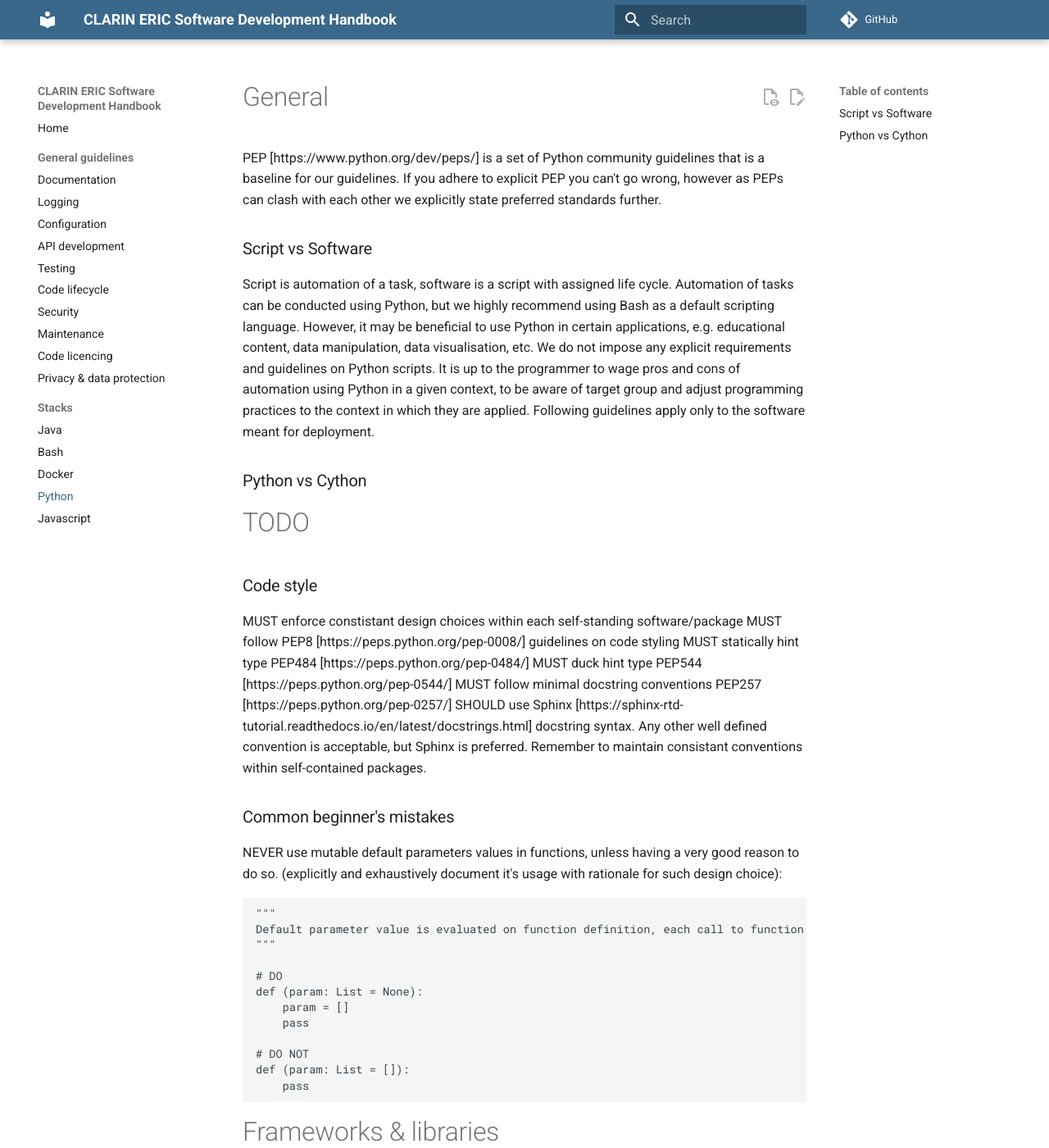
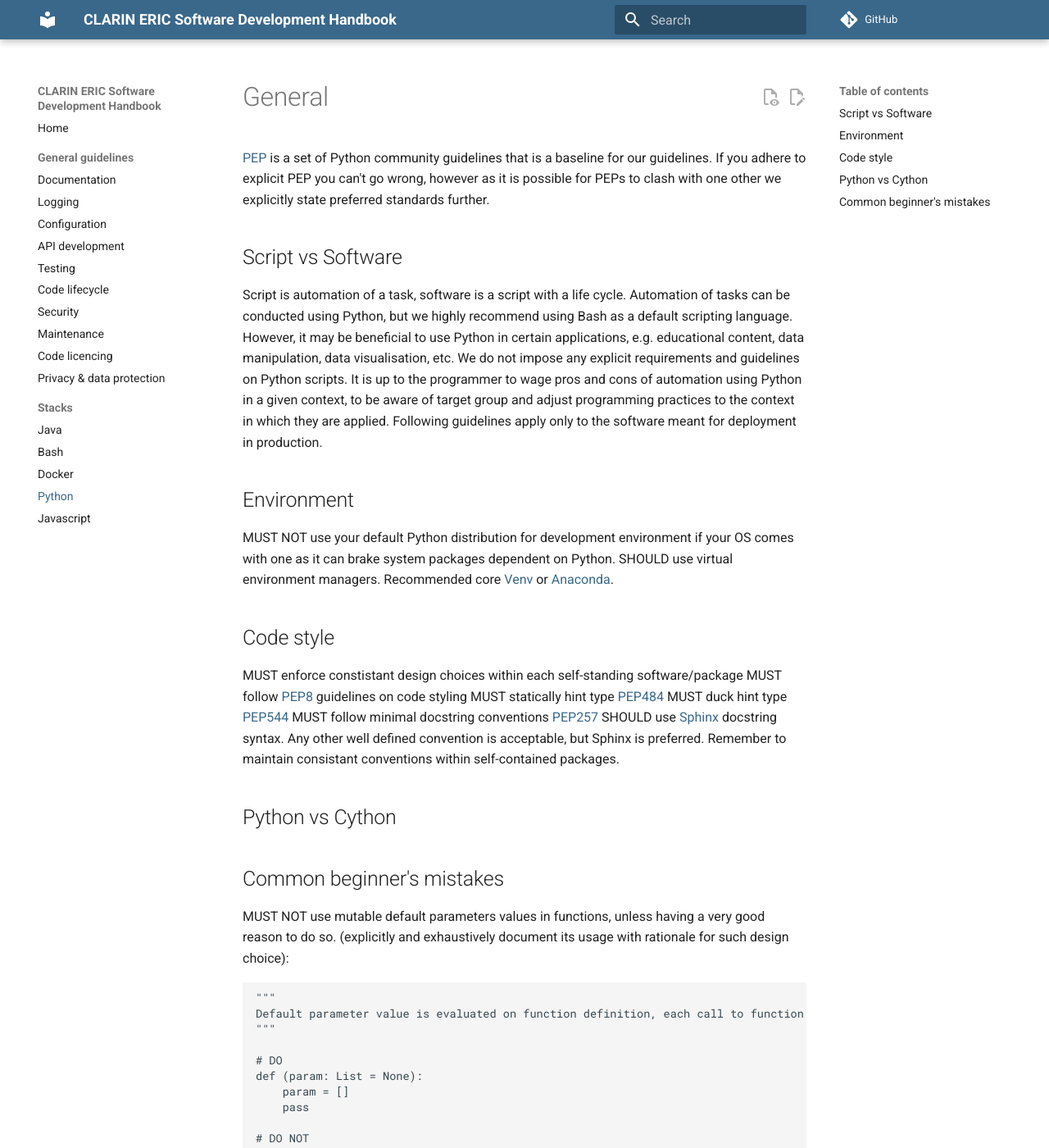
Before and after one commit to clarin-eric/handbook-development, an MkDocs documentation site: the page built from docs/stack/python.md, in a window 1280 px wide and 1400 px high. Shown: the whole window at 82% size. Built offline with MkDocs 1.6.1 and Material for MkDocs 9.7.7, drawn with Linux system fonts in a browser that asks for light colours; comment, search, counter and statistics services are not loaded; some of the changed text lies outside the part shown.

Commit message:
hyperlinks to external sources

````diff
--- a/docs/stack/python.md
+++ b/docs/stack/python.md
@@ -1,28 +1,30 @@
 # General
+[PEP](https://www.python.org/dev/peps/) is a set of Python community guidelines that is a baseline for our guidelines. If you adhere to explicit PEP you can't go wrong, however as it is possible for PEPs to clash with one other we explicitly state preferred standards further.
 
-PEP [https://www.python.org/dev/peps/] is a set of Python community guidelines that is a baseline for our guidelines. If you adhere to explicit PEP you can't go wrong, however as PEPs can clash with each other we explicitly state preferred standards further.
+## Script vs Software
+Script is automation of a task, software is a script with a life cycle.
+Automation of tasks can be conducted using Python, but we highly recommend using Bash as a default scripting language. However, it may be beneficial to use Python in certain applications, e.g. educational content, data manipulation, data visualisation, etc. We do not impose any explicit requirements and guidelines on Python scripts. It is up to the programmer to wage pros and cons of automation using Python in a given context, to be aware of target group and adjust programming practices to the context in which they are applied. Following guidelines apply only to the software meant for deployment in production.
 
-### Script vs Software
-Script is automation of a task, software is a script with assigned life cycle.
-Automation of tasks can be conducted using Python, but we highly recommend using Bash as a default scripting language. However, it may be beneficial to use Python in certain applications, e.g. educational content, data manipulation, data visualisation, etc. We do not impose any explicit requirements and guidelines on Python scripts. It is up to the programmer to wage pros and cons of automation using Python in a given context, to be aware of target group and adjust programming practices to the context in which they are applied. Following guidelines apply only to the software meant for deployment.
+## Environment
+MUST NOT use your default Python distribution for development environment if your OS comes with one as it can brake system packages dependent on Python.
+SHOULD use virtual environment managers. Recommended core [Venv](https://docs.python.org/3/library/venv.html) or [Anaconda](https://www.anaconda.com/).
 
-### Python vs Cython
-#TODO
+## Code style
+MUST enforce constistant design choices within each self-standing software/package
+MUST follow [PEP8](https://peps.python.org/pep-0008/) guidelines on code styling
+MUST statically hint type [PEP484](https://peps.python.org/pep-0484/)
+MUST duck hint type [PEP544](https://peps.python.org/pep-0544/)
+MUST follow minimal docstring conventions [PEP257](https://peps.python.org/pep-0257/)
+SHOULD use [Sphinx](https://sphinx-rtd-tutorial.readthedocs.io/en/latest/docstrings.html) docstring syntax. Any other well defined convention is acceptable, but Sphinx is preferred. Remember to maintain consistant conventions within self-contained packages.
 
-### Code style
-MUST enforce constistant design choices within each self-standing software/package
-MUST follow PEP8 [https://peps.python.org/pep-0008/] guidelines on code styling
-MUST statically hint type PEP484 [https://peps.python.org/pep-0484/]
-MUST duck hint type PEP544 [https://peps.python.org/pep-0544/]
-MUST follow minimal docstring conventions PEP257 [https://peps.python.org/pep-0257/]
-SHOULD use Sphinx [https://sphinx-rtd-tutorial.readthedocs.io/en/latest/docstrings.html] docstring syntax. Any other well defined convention is acceptable, but Sphinx is preferred. Remember to maintain consistant conventions within self-contained packages.
+## Python vs Cython
 
-### Common beginner's mistakes
-NEVER use mutable default parameters values in functions, unless having a very good reason to do so. (explicitly and exhaustively document it's usage with rationale for such design choice):
+## Common beginner's mistakes
+MUST NOT use mutable default parameters values in functions, unless having a very good reason to do so. (explicitly and exhaustively document its usage with rationale for such design choice):
 
 ```Python
 """
-Default parameter value is evaluated on function definition, each call to function mutating the parameter will mutate default value. Read more: https://docs.python-guide.org/writing/gotchas/.
+Default parameter value is evaluated on function definition, each call to function mutating the parameter will mutate the default value. Read more: https://docs.python-guide.org/writing/gotchas/.
 """
 
 # DO
@@ -36,33 +38,34 @@ def (param: List = []):
 ```
 
 # Frameworks & libraries
-### Django
-For web applications we use Django (https://docs.djangoproject.com/) by default. Always strive for latest LTS Django support.
+List of recommended packages for specific applications.
+## Django
+For web applications we use [Django](https://docs.djangoproject.com/) by default. Always strive for latest LTS Django support.
 
-### Django REST framework
-Should use Django-rest-framework (https://www.django-rest-framework.org/) for REST API implementation. Flask is also fine, but we have no experience in working with Flask. Developers are free to explore other options and in future expand on this section
+## Django REST framework
+SHOULD use [Django-rest-framework](https://www.django-rest-framework.org/) for REST API implementation. Other solutions like Flask are also fine, but we have no experience in working with any of them. Developers are free to explore other options and in future expand on this section
 
-### XML processing
-For `.xml` files processing we recommend using lxml (https://lxml.de/).
+## XML processing
+For `.xml` files processing SHOULD use [lxml](https://lxml.de/).
 
-### Logging:
-Python core logging (https://docs.python.org/3/library/logging.html). Django logging utilises core Python logging making it fully compatible.
-
+## Logging:
+By default SHOULD use Python's core [logging](https://docs.python.org/3/library/logging.html) package. Django logging utilises core Python logging making it fully compatible.
 
 # Build & CI
 Use `pip` as default package manage
-	- On Alpine package registry [https://pkgs.alpinelinux.org/packages] has priority over PyPi (don't install/build with `pip` if `apk` available).
-	- With depreciaciation of setuptools strive for `pyproject.toml` [] as default SCM with [] `Poetry` backend. (as of 04.07.2013 some of the setuptools functionalities are still Beta for pytoml+poetry SCM, in case of clashes fall back for legacy setup.py)
-	- Build wheels and install package from the wheel PEP427 [https://peps.python.org/pep-0427/] whenever possible. Instalations from `stdist` only as last resort.
+	- On Alpine [package registry](https://pkgs.alpinelinux.org/packages) has priority over PyPi (don't install/build with `pip` if `apk` available).
+	- With depreciaciation of setuptools strive for [pyproject.toml](https://pip.pypa.io/en/stable/reference/build-system/pyproject-toml/) as default SCM with [Poetry](https://python-poetry.org/) backend. (as of 04.07.2013 some of the setuptools functionalities are still Beta for `pytoml+poetry` SCM, in case of clashes fall back for legacy setup.py)
+	- Build wheels and install package from the wheel [PEP427](https://peps.python.org/pep-0427/) whenever possible. Instalations from `stdist` only as last resort.
 
 # Testing tools
-### Unittest
+List of recommended testing tools for
+## Unittest
 https://docs.python.org/3/library/unittest.html
 
-### Django unittest extension
+## Django unittest extension
 https://docs.djangoproject.com/en/4.2/topics/testing/overview/
 
-### Django REST Framework unittest extension
+## Django REST Framework unittest extension
 https://www.django-rest-framework.org/api-guide/testing/
 
-### #TODO selenium and integration testing
+## #TODO selenium and integration testing
````
